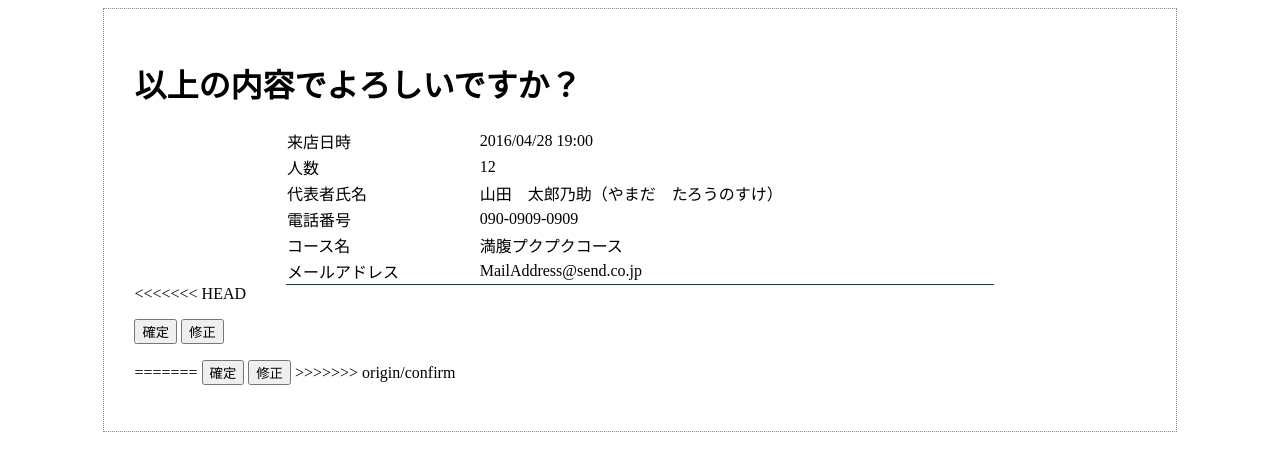
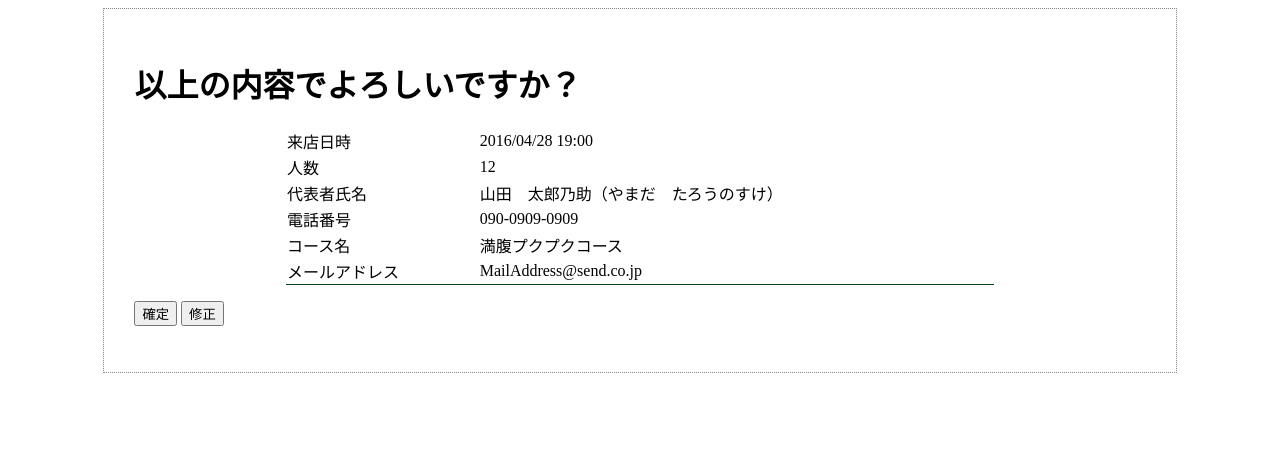
Before and after one commit to hanaclover/aki_farm, a PHP site: page /confirm.php in a window 1280 px wide. Shown: the top 471 px of the page. Run offline with PHP 8.4, Linux system fonts and the light colour scheme; some libraries are stand-ins or nearby versions.

Commit message:
fix conflict

```diff
--- a/confirm.php
+++ b/confirm.php
@@ -73,16 +73,11 @@
                 </td>
             </tr>
         </table>
-<<<<<<< HEAD
         <p class="btns">
             <span class="btn"><input type="submit" name="decide" value="確定" class="sub submit"></span>
             <span class="btn"><input type="submit" name="back" value="修正" class="sub modify"></span>
         </p>
         <p></p>
-=======
-        <input type="submit" name="decide" value="確定" class="submit">
-        <input type="submit" name="back" value="修正" class="modify">
->>>>>>> origin/confirm
     </form>
 </div>
 </body>
--- a/css/confirm.css
+++ b/css/confirm.css
@@ -43,7 +43,6 @@ h1 {
     background-color: #004422;
     border-bottom: solid 1px #ffffff;
 }
-<<<<<<< HEAD
 /*左端に寄せ、左端を見やすい程度に空ける*/
 .confirm td:last-child {
     text-align: left;
@@ -83,18 +82,4 @@ h1 {
     margin-top: 40px;
     text-align: center;
     /*padding-right: 15%;*/
-=======
-.submit {
-    color: #000000;
-    background-color: #22bbff;
-    font-size: 140%;
-    font-weight: bold;
-    border: solid 1px #000000;
-    border-radius: 7px;
-    padding: 8px 16px;
-    margin 0 10px;
 }
-.modify {
-
->>>>>>> origin/confirm
-}
```
